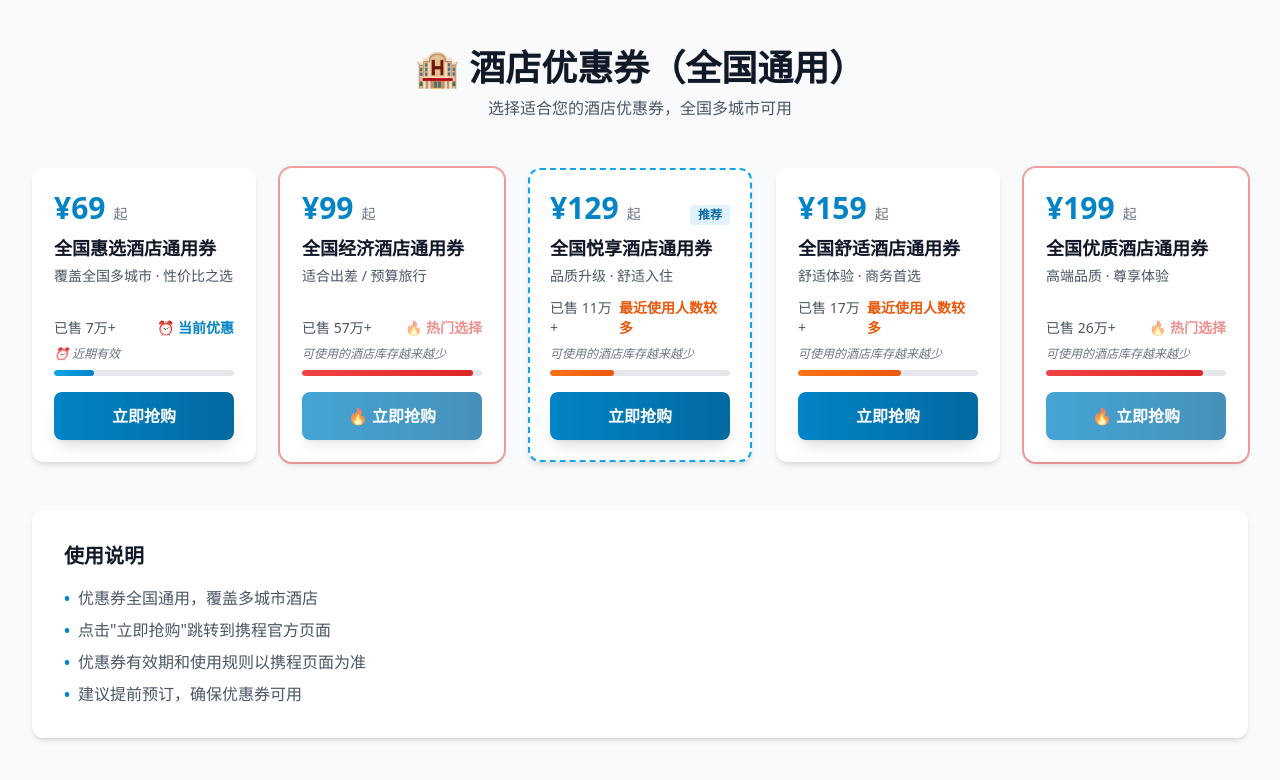
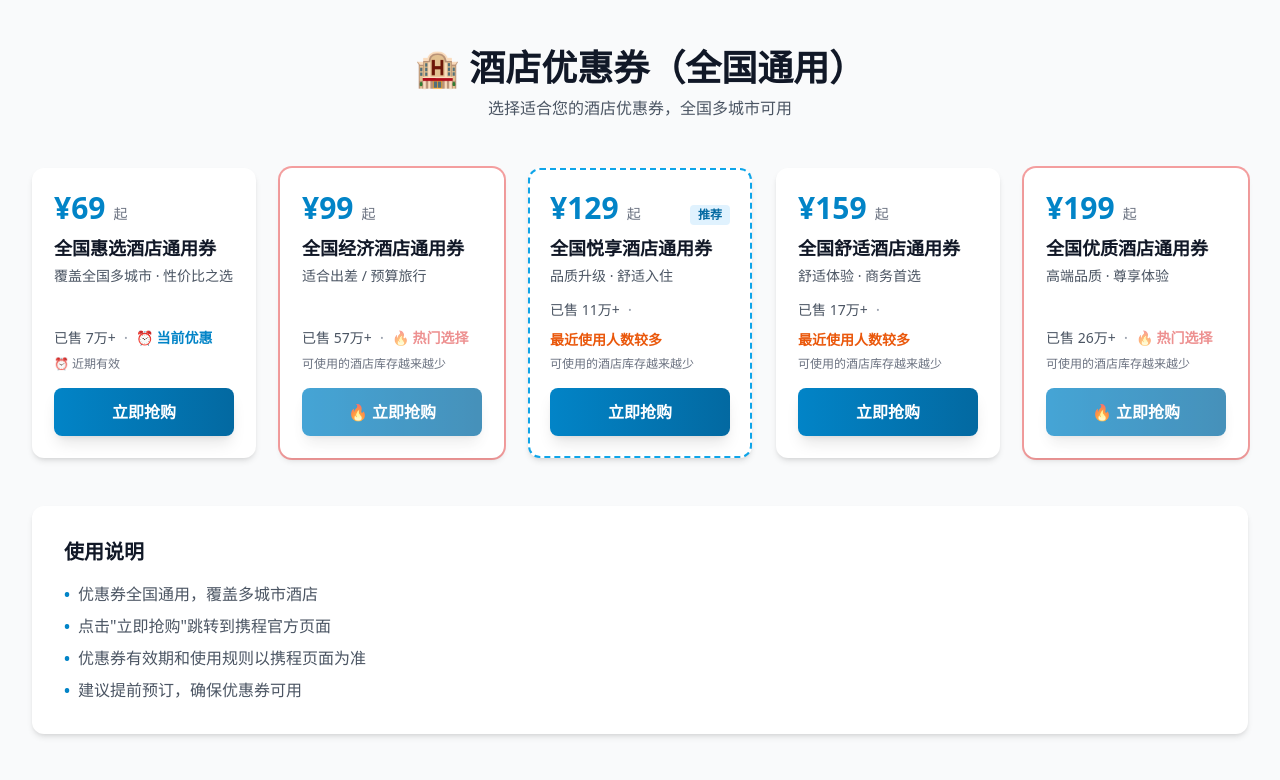
Before and after one commit to hammerzt1-oss/travel, a Next.js app in the folder frontend/: page /hotel-coupons in a window 1280 px wide. Shown: the top 780 px of the page. Built offline with nearby package versions, Linux system fonts and the light colour scheme.

Commit message:
Improve hotel coupon card layout: remove progress bar, display sold count and popularity on same line

```diff
--- a/frontend/components/HotelCouponCard.tsx
+++ b/frontend/components/HotelCouponCard.tsx
@@ -106,46 +106,28 @@ export default function HotelCouponCard({
           {description}
         </p>
 
-        {/* 已售数量和受欢迎程度提示 */}
-        <div className="mb-4 space-y-2">
+        {/* 已售数量和受欢迎程度提示 - 同一行显示 */}
         {soldCount > 0 && (
-            <div className="flex items-center justify-between">
-              <span className="text-xs sm:text-sm text-gray-600">
+          <div className="mb-4">
+            <div className="flex items-center gap-2 flex-wrap">
+              <span className="text-xs sm:text-sm text-gray-600 whitespace-nowrap">
                 已售 {formatSoldCount(soldCount)}
               </span>
-              <span className={`text-xs sm:text-sm font-semibold ${scarcity.color} ${
+              <span className="text-gray-400">·</span>
+              <span className={`text-xs sm:text-sm font-semibold ${scarcity.color} whitespace-nowrap ${
                 scarcity.level === 'high' && isUrgent ? 'animate-pulse' : ''
               }`}>
                 {scarcity.text}
               </span>
             </div>
-          )}
-
             {/* 提示文案（合规表述） */}
-          {soldCount > 0 && scarcity.hint && (
-            <div className="text-xs text-gray-500 italic">
+            {scarcity.hint && (
+              <div className="text-xs text-gray-500 mt-1.5">
                 {scarcity.hint}
               </div>
             )}
-
-          {/* 受欢迎程度进度条（视觉化受欢迎程度） */}
-          {soldCount > 0 && (
-            <div className="w-full bg-gray-200 rounded-full h-1.5 overflow-hidden">
-              <div
-                className={`h-full rounded-full transition-all duration-500 ${
-                  scarcity.level === 'high'
-                    ? 'bg-gradient-to-r from-red-500 to-red-600'
-                    : scarcity.level === 'medium'
-                    ? 'bg-gradient-to-r from-orange-500 to-orange-600'
-                    : 'bg-gradient-to-r from-primary-500 to-primary-600'
-                }`}
-                style={{
-                  width: `${Math.min((soldCount / 300000) * 100, 95)}%`
-                }}
-              />
           </div>
         )}
-        </div>
 
         {/* CTA按钮 */}
         <button
```
Lines whose indentation alone changed are shown as unchanged.
